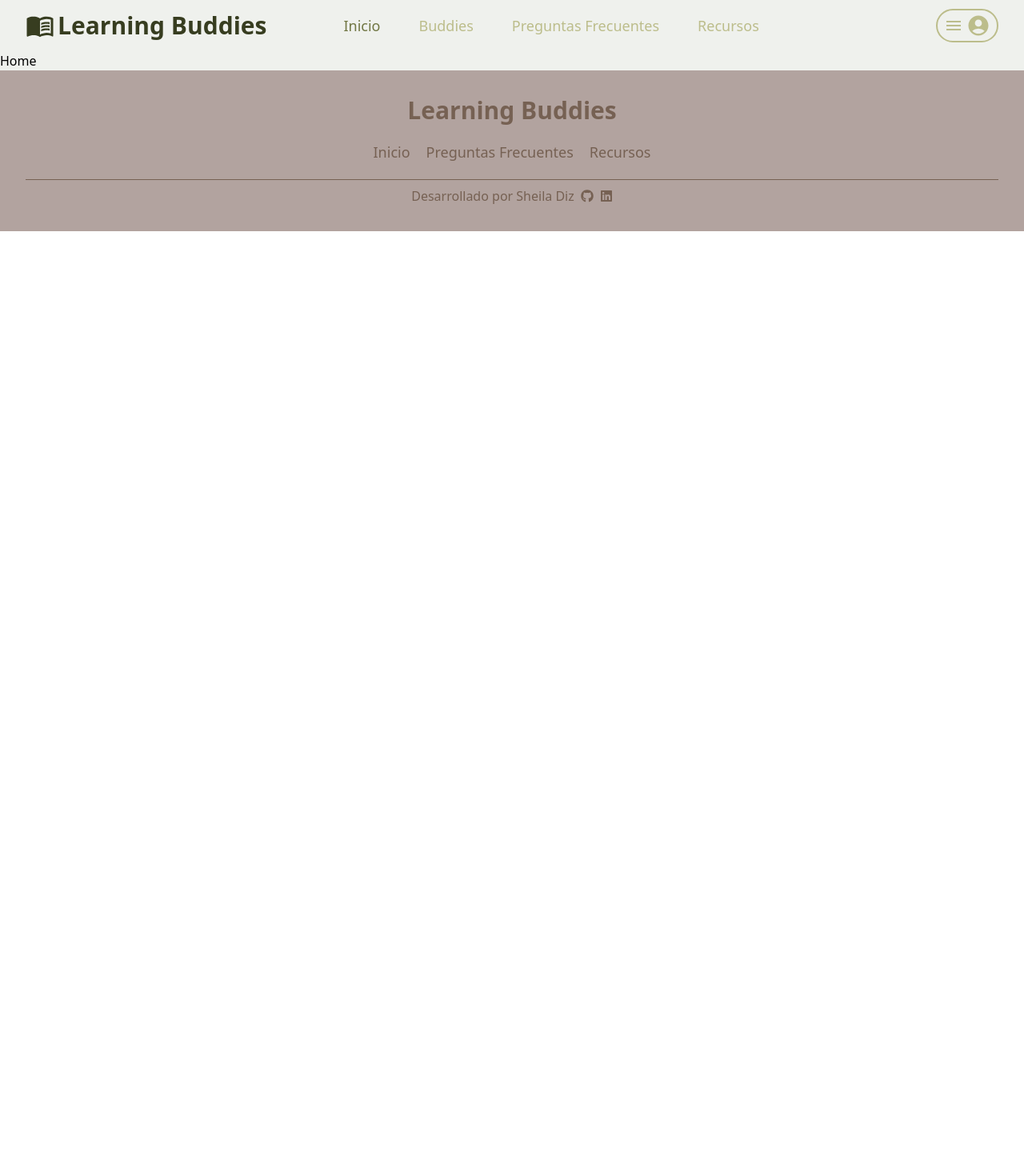
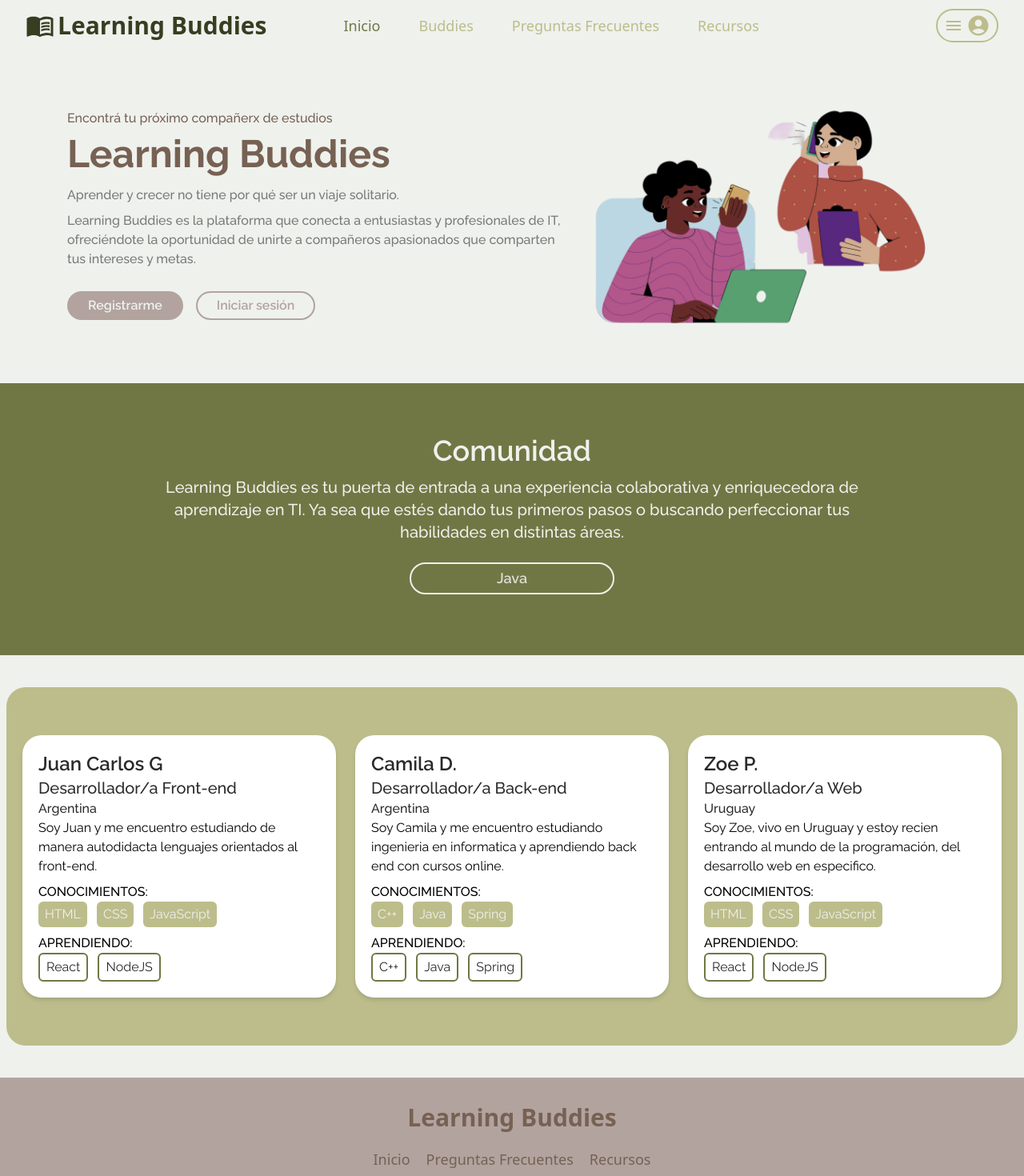
Before and after one commit to sheidiz/Learning-Buddies, a React (Vite) app in the folder learning-buddies-frontend/: page / in a window 1280 px wide. Shown: the top 1470 px of the page at 80% size. Before the commit the page ends 800 px from the top, so only its background shows below. Built offline with nearby package versions, Linux system fonts and the light colour scheme.

Commit message:
feat: create home page
- provisory users example

```diff
--- a/learning-buddies-frontend/src/App.css
+++ b/learning-buddies-frontend/src/App.css
@@ -0,0 +1,25 @@
+@keyframes fadeIn {
+    from {
+        opacity: 0;
+    }
+    to {
+        opacity: 1;
+    }
+}
+
+@keyframes fadeOut {
+    from {
+        opacity: 1;
+    }
+    to {
+        opacity: 0;
+    }
+}
+
+.fade-in {
+    animation: fadeIn 0.5s forwards;
+}
+
+.fade-out {
+    animation: fadeOut 0.5s forwards;
+}
--- /dev/null
+++ b/learning-buddies-frontend/src/components/home/SkillsSlider.jsx
@@ -0,0 +1,27 @@
+import { useEffect, useState } from "react";
+
+export const SkillsSlider = () => {
+    const texts = ['Diseño UX/UI', 'Java', 'JavaScript', 'React', 'Python'];
+    const [currentIndex, setCurrentIndex] = useState(0);
+    const [isFading, setIsFading] = useState(false);
+
+    useEffect(() => {
+        const intervalId = setInterval(() => {
+            setIsFading(true);
+            setTimeout(() => {
+                setCurrentIndex((prevIndex) => (prevIndex + 1) % texts.length);
+                setIsFading(false);
+            }, 500); // Duración de la animación
+        }, 5000);
+
+        return () => clearInterval(intervalId);
+    }, [texts.length]);
+
+    return (
+        <div className="w-64 my-3 py-1 border-2 border-light rounded-3xl overflow-hidden flex items-center justify-center">
+            <p className={`font-semibold text-lg text-center text-light transition-opacity duration-500 ${isFading ? 'fade-out' : 'fade-in'}`}>
+                {texts[currentIndex]}
+            </p>
+        </div>
+    )
+}
--- a/learning-buddies-frontend/src/components/layout/Header.jsx
+++ b/learning-buddies-frontend/src/components/layout/Header.jsx
@@ -1,5 +1,4 @@
 import { FaUserLarge } from "react-icons/fa6";
-import LogoIcon from "../../assets/images/icons/logoicon.png";
 import { Disclosure, DisclosureButton, DisclosurePanel, Menu, MenuButton, MenuItem, MenuItems } from "@headlessui/react";
 import { MdAccountCircle, MdClose, MdMenu, MdMenuBook } from "react-icons/md";
 
@@ -39,7 +38,7 @@ export const Header = () => {
                             <div className="ms-2 md:ms-0 flex flex-1 items-center justify-start md:items-stretch md:justify-start">
                                 <div className="flex flex-shrink-0 items-center">
                                     <MdMenuBook className="text-2xl md:text-4xl text-dark-green dark:text-dm-light-green" />
-                                    <span className="block ml-2 md:ml-1 text-2xl md:text-3xl text-dark-green dark:text-dm-light-green font-semibold">Learning Buddies</span>
+                                    <span className="block ml-2 md:ml-1 text-2xl lg:text-3xl text-dark-green dark:text-dm-light-green font-semibold">Learning Buddies</span>
                                 </div>
                                 <div className="hidden md:ml-2 lg:ml-20 md:block">
                                     <div className="flex space-x-2 lg:space-x-4">
--- /dev/null
+++ b/learning-buddies-frontend/src/components/user/UserCardExample.jsx
@@ -0,0 +1,29 @@
+import React from 'react'
+
+export const UserCardExample = ({user}) => {
+
+    const { name, job, country, description, skillsLearned, skillsToLearn} = user;
+
+    return (
+        <div className='p-5 bg-white rounded-3xl shadow-md'>
+            <div>
+                <h4 className='font-semibold text-dark text-2xl'>{name}</h4>
+                <h5 className='font-medium text-dark text-xl'>{job}</h5>
+                <p className='font-medium text-dark'>{country}</p>
+            </div>
+            <p>{description}</p>
+            <p className='mt-2 font-medium'>CONOCIMIENTOS:</p>
+            <div className="flex gap-3">
+                {skillsLearned.map((item, index)=>(
+                    <div key={index} className='px-2 py-1 bg-light-green dark:bg-dm-light-green text-light rounded-md'>{item.name}</div>
+                ))}
+            </div>
+            <p className='mt-2 font-medium'>APRENDIENDO:</p>
+            <div className="flex gap-3">
+                {skillsToLearn.map((item, index)=>(
+                    <div key={index} className='px-2 py-1 border-2 border-medium-green dark:border-dm-medium-green text-dark rounded-md'>{item.name}</div>
+                ))}
+            </div>
+        </div>
+    )
+}
--- a/learning-buddies-frontend/src/pages/Home.jsx
+++ b/learning-buddies-frontend/src/pages/Home.jsx
@@ -1,7 +1,46 @@
-import React from 'react'
+import HomeImg from "../assets/images/home.png";
+import { SkillsSlider } from "../components/home/SkillsSlider";
+import { UserCardExample } from "../components/user/UserCardExample";
+import { users } from "../utils/examples";
 
 export default function Home() {
     return (
-        <div>Home</div>
+        <main className="my-2 px-1 md:px-0 font-raleway">
+            <section className="my-5 py-2 md:py-6 lg:mx-auto px-3 lg:px-5 lg:max-w-6xl flex items-center">
+                <div className="md:w-2/3 xl:mt-3 flex flex-col justify-center md:justify-start gap-2 text-center md:text-start">
+                    <h2 className="font-medium text-brown dark:text-dm-light-brown">Encontrá tu próximo compañerx de estudios</h2>
+                    <h1 className="font-bold text-5xl text-brown dark:text-dm-light-brown">Learning Buddies</h1>
+                    <p className="mt-2 font-medium text-dark-grey dark:text-light">
+                        Aprender y crecer no tiene por qué ser un viaje solitario.
+                    </p>
+                    <p className="font-medium text-dark-grey dark:text-light">
+                        Learning Buddies es la plataforma que conecta a entusiastas y profesionales de IT, ofreciéndote la oportunidad de unirte a compañeros apasionados que comparten tus intereses y metas.
+                    </p>
+                    <div className="my-5 flex justify-center md:justify-start gap-4">
+                        <a href="/signup" className="py-1 px-6 rounded-3xl text-decoration-none border-2 border-transparent bg-light-brown font-semibold text-light hover:scale-105">
+                            Registrarme
+                        </a>
+                        <a href="/login" className="py-1 px-6 rounded-3xl text-decoration-none border-2 border-light-brown font-semibold text-light-brown dark:text-light hover:scale-105">
+                            Iniciar sesión
+                        </a>
+                    </div>
+                </div>
+                <div className="hidden md:block">
+                    <img src={HomeImg} alt="Personas compartiendo conocimiento" className="xl:me-20" />
+                </div>
+            </section>
+            <section className="px-4 md:px-0 py-10 md:py-16 bg-medium-green dark:bg-dm-medium-green flex flex-col items-center gap-3">
+                <h2 className="font-semibold text-light text-4xl">Comunidad</h2>
+                <p className="md:max-w-4xl font-medium text-light text-center md:text-xl">Learning Buddies es tu puerta de entrada a una experiencia colaborativa y enriquecedora de aprendizaje en TI. Ya sea que estés dando tus primeros pasos o buscando perfeccionar tus habilidades en distintas áreas.</p>
+                <SkillsSlider />
+            </section>
+            <section className="mx-2 my-10 py-10 rounded-3xl bg-light-green dark:bg-dm-light-green">
+                <div className="p-5 grid grid-cols-1 md:grid-cols-2 lg:grid-cols-3 gap-6 justify-center">
+                    <UserCardExample user={users[0]} />
+                    <UserCardExample user={users[1]} />
+                    <UserCardExample user={users[2]} />
+                </div>
+            </section>
+        </main>
     )
 }
--- /dev/null
+++ b/learning-buddies-frontend/src/utils/examples.js
@@ -0,0 +1,9 @@
+const front = [{ name: 'HTML' }, { name: 'CSS' }, { name: 'JavaScript' }];
+const front2 = [{ name: 'React' }, { name: 'NodeJS' }];
+const back = [{ name: 'C++' }, { name: 'Java' }, { name: 'Spring' }];
+
+export const users = [
+    { name: "Juan Carlos G", job: "Desarrollador/a Front-end", country: "Argentina", description: "Soy Juan y me encuentro estudiando de manera autodidacta lenguajes orientados al front-end.", skillsLearned: front, skillsToLearn: front2 },
+    { name: "Camila D.", job: "Desarrollador/a Back-end", country: "Argentina", description: "Soy Camila y me encuentro estudiando ingenieria en informatica y aprendiendo back end con cursos online.", skillsLearned: back, skillsToLearn: back },
+    { name: "Zoe P.", job: "Desarrollador/a Web", country: "Uruguay", description: "Soy Zoe, vivo en Uruguay y estoy recien entrando al mundo de la programación, del desarrollo web en especifico.", skillsLearned: front, skillsToLearn: front2 },
+];
--- a/learning-buddies-frontend/tailwind.config.js
+++ b/learning-buddies-frontend/tailwind.config.js
@@ -20,7 +20,7 @@ export default {
 				"dm-medium-green": "#4E5440",
 				"dm-light-green": "#8A8D6B",
 				"dm-brown": "#5C4B3F",
-				"dm-light-brown": "rgba(92, 75, 63, 0.5)",
+				"dm-light-brown": "#7A7069",
 			},
 			fontFamily: {
 				poppings: ["Poppins", "sans-serif", "ui-sans-serif"],
```
